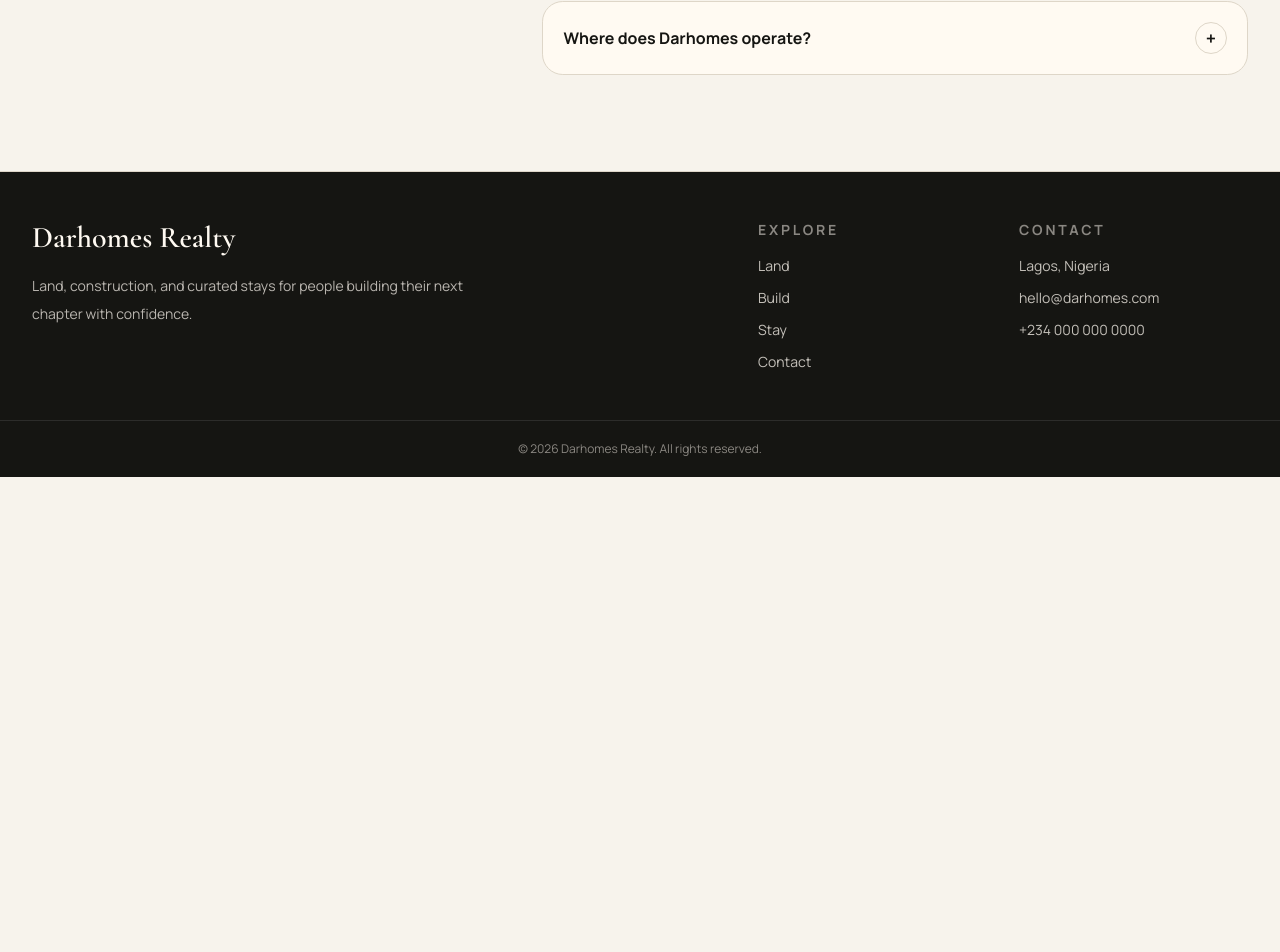
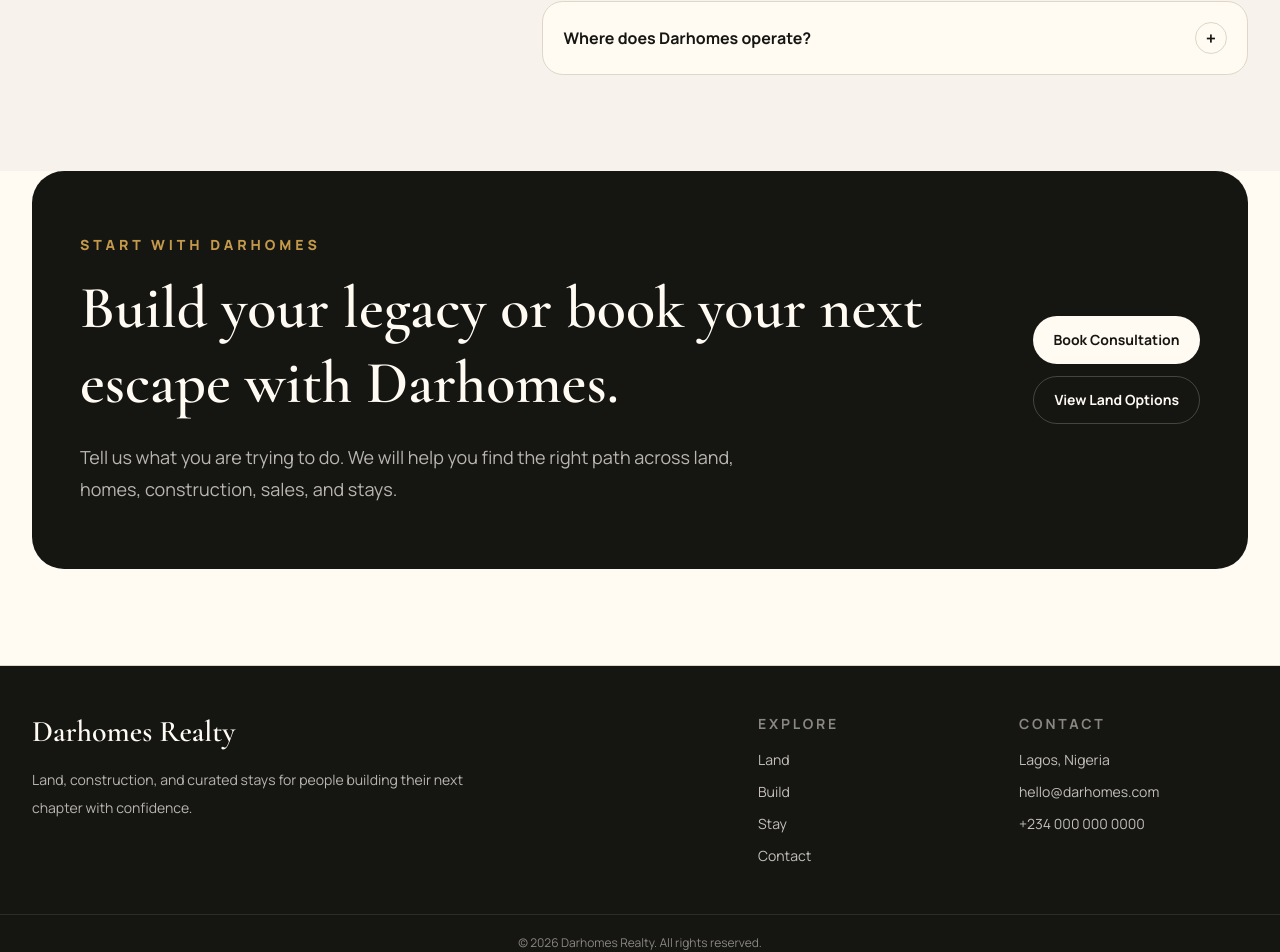
Before and after one commit to Engr-Shegez/DarHomes, a Next.js app: page / in a window 1280 px wide. Shown: the part 5227-6179 px from the top of the page. Before the commit the page ends 5704 px from the top, so only its background shows below. Built offline with nearby package versions, Linux system fonts and the light colour scheme.

Commit message:
feat(home): add final contact CTA

```diff
--- a/src/app/page.tsx
+++ b/src/app/page.tsx
@@ -1,6 +1,7 @@
 import { BusinessPillars } from "../components/home/BusinessPillars";
 import { FAQSection } from "../components/home/FAQSection";
 import { FeaturedListings } from "../components/home/FeaturedListings";
+import { FinalCTA } from "../components/home/FinalCTA";
 import { Hero } from "../components/home/Hero";
 import { ProcessSection } from "../components/home/ProcessSection";
 import { SellerBuilderCTA } from "../components/home/SellerBuilderCTA";
@@ -16,6 +17,7 @@ export default function Home() {
       <SellerBuilderCTA />
       <TestimonialsSection />
       <FAQSection />
+      <FinalCTA />
     </main>
   );
 }
--- /dev/null
+++ b/src/components/home/FinalCTA.tsx
@@ -0,0 +1,39 @@
+import { Button } from "../ui/Button";
+
+export function FinalCTA() {
+  return (
+    <section className="bg-surface px-4 pb-16 sm:px-6 md:pb-24 lg:px-8">
+      <div className="mx-auto overflow-hidden rounded-[2rem] bg-charcoal px-6 py-12 text-surface sm:px-8 md:px-12 md:py-16 lg:max-w-7xl">
+        <div className="grid gap-8 lg:grid-cols-[1fr_auto] lg:items-center">
+          <div>
+            <p className="text-xs font-extrabold uppercase tracking-[0.28em] text-gold sm:text-sm">
+              Start With Darhomes
+            </p>
+
+            <h2 className="mt-4 max-w-4xl font-display text-4xl font-semibold leading-tight sm:text-5xl md:text-6xl">
+              Build your legacy or book your next escape with Darhomes.
+            </h2>
+
+            <p className="mt-5 max-w-2xl text-base leading-8 text-surface/70 sm:text-lg">
+              Tell us what you are trying to do. We will help you find the right
+              path across land, homes, construction, sales, and stays.
+            </p>
+          </div>
+
+          <div className="flex flex-col gap-3 sm:flex-row lg:flex-col">
+            <Button href="/contact" variant="light" className="w-full sm:w-fit">
+              Book Consultation
+            </Button>
+            <Button
+              href="/land"
+              variant="outline"
+              className="w-full border-white/20 text-surface hover:border-surface hover:bg-white/10 sm:w-fit"
+            >
+              View Land Options
+            </Button>
+          </div>
+        </div>
+      </div>
+    </section>
+  );
+}
```
